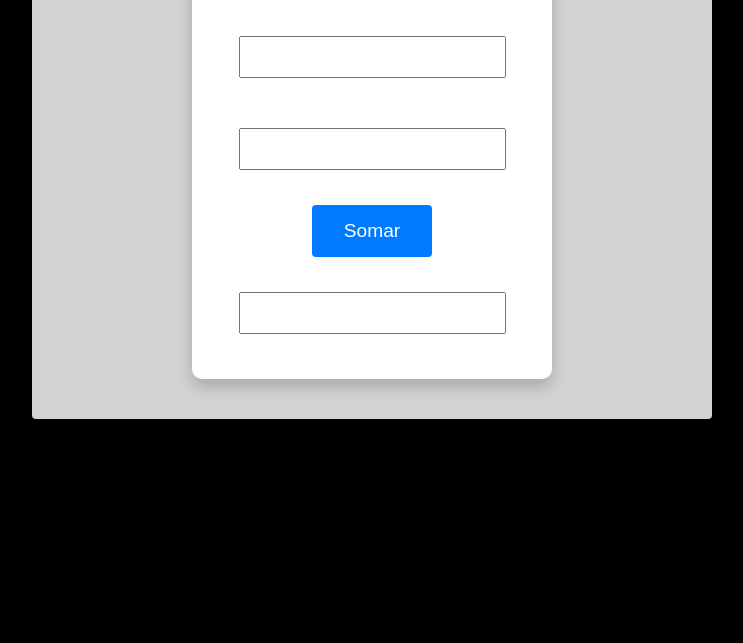
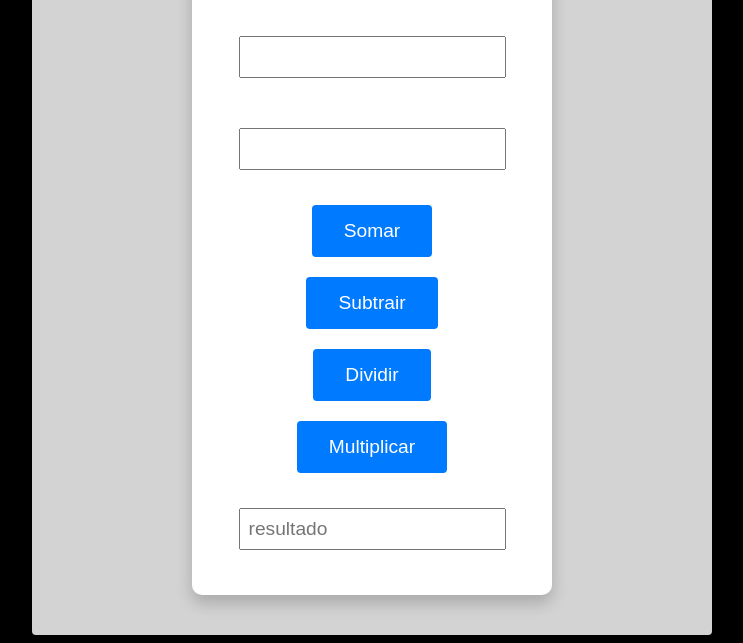
Before and after one commit to GabrielMaranha0/bootcampdevjr-modulo3-calculator, a plain HTML site: page index.html in a window 1280 px wide. Shown: the part 157-800 px from the top of the page, without its empty margins (268-1011 px from the left). Drawn offline with Linux system fonts and the light colour scheme.

Commit message:
Added new mathematical operations

```diff
--- a/index.html
+++ b/index.html
@@ -18,7 +18,16 @@
             <button onclick="sum()">
                 Somar
             </button>
-            <input id="output" readonly />
+            <button onclick="sub()">
+                Subtrair
+            </button>
+            <button onclick="division()">
+                Dividir
+            </button>
+            <button onclick="multiply()">
+                Multiplicar
+            </button>
+            <input id="output" placeholder="resultado" readonly />
         </div>
 
         <div class="history">
--- a/script.js
+++ b/script.js
@@ -6,3 +6,28 @@ function sum (){//função soma
 
     document.getElementById("output").value = output;
 }
+
+function sub (){//função soma
+    var num1 = parseFloat(document.getElementById("num1").value);//recebe os ID's dos inputs
+    var num2 = parseFloat(document.getElementById("num2").value);//altera de string para float
+
+    var output = num1 - num2;
+
+    document.getElementById("output").value = output;
+
+}function division (){//função soma
+    var num1 = parseFloat(document.getElementById("num1").value);//recebe os ID's dos inputs
+    var num2 = parseFloat(document.getElementById("num2").value);//altera de string para float
+
+    var output = num1 / num2;
+
+    document.getElementById("output").value = output;
+
+}function multiply (){//função soma
+    var num1 = parseFloat(document.getElementById("num1").value);//recebe os ID's dos inputs
+    var num2 = parseFloat(document.getElementById("num2").value);//altera de string para float
+
+    var output = num1 * num2;
+
+    document.getElementById("output").value = output;
+}
```
